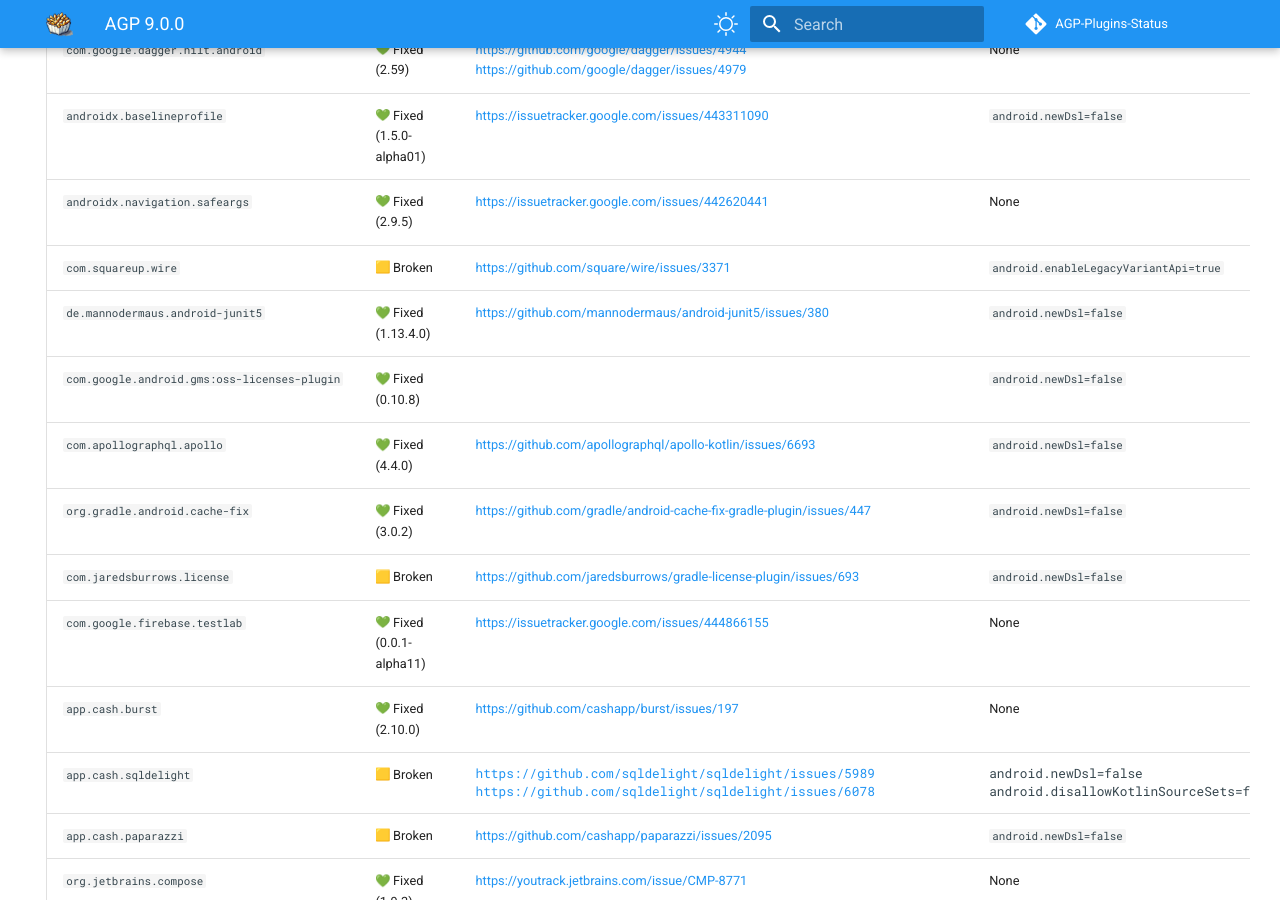
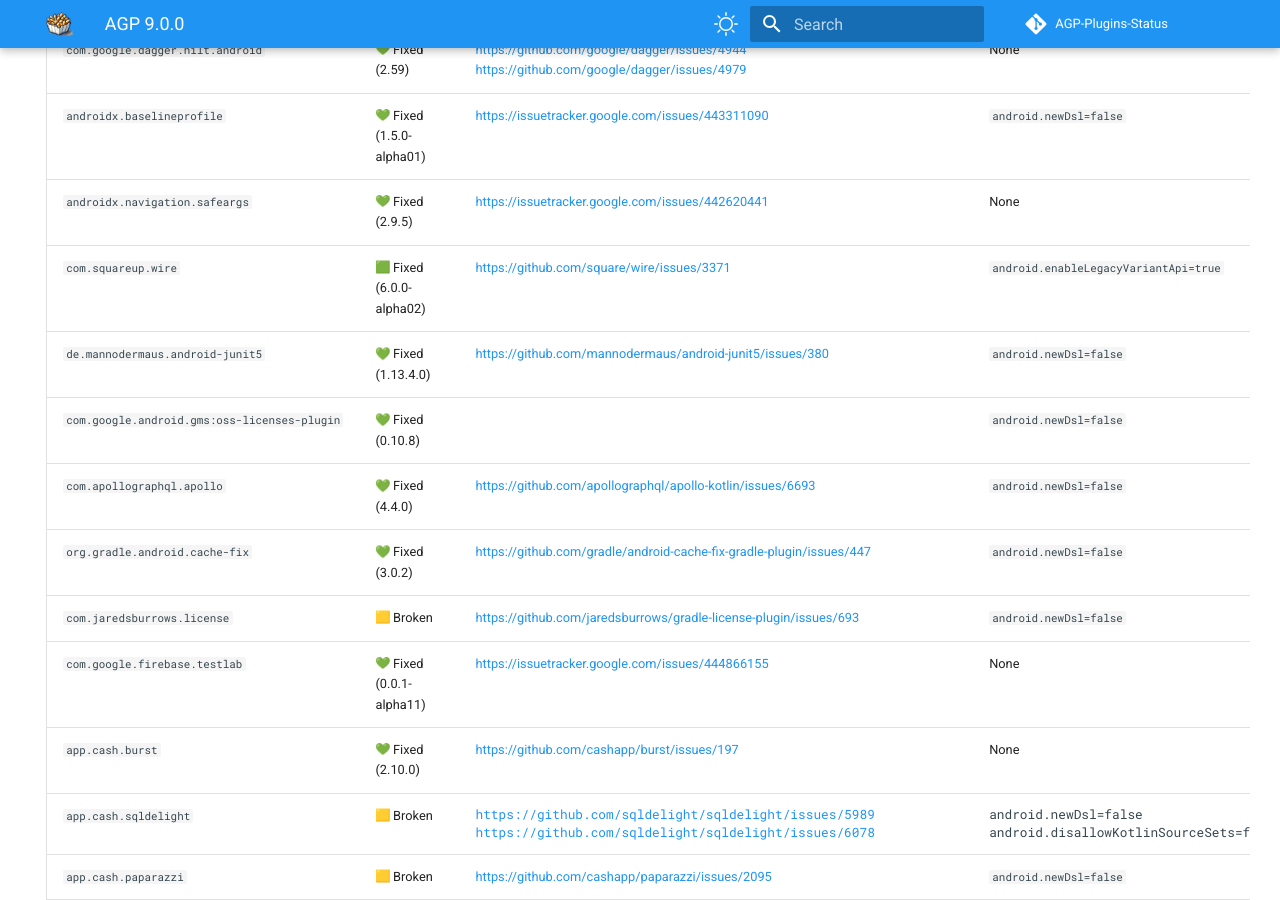
Before and after one commit to pablobaxter/AGP-Plugins-Status, an MkDocs documentation site: the page built from docs/agp-9.0.0.md, in a window 1280 px wide and 900 px high, scrolled down 1268 px. Built offline with MkDocs 1.6.1 and Material for MkDocs 9.7.7, drawn with Linux system fonts in a browser that asks for light colours; emoji names are drawn with the system emoji font; comment, search, counter and statistics services are not loaded; some of the changed lines change nothing that is shown.

Commit message:
Update wire status

```diff
--- a/docs/agp-9.0.0.md
+++ b/docs/agp-9.0.0.md
@@ -41,7 +41,7 @@
 | `com.google.dagger.hilt.android` | :green_heart: Fixed (2.59) | https://github.com/google/dagger/issues/4944<br>https://github.com/google/dagger/issues/4979 | None | Fixed in https://github.com/google/dagger/releases/tag/dagger-2.59 |
 | `androidx.baselineprofile` | :green_heart: Fixed (1.5.0-alpha01) | https://issuetracker.google.com/issues/443311090 | `android.newDsl=false` | |
 | `androidx.navigation.safeargs` | :green_heart: Fixed (2.9.5) | https://issuetracker.google.com/issues/442620441 | None | Addressed by https://r.android.com/3754932 |
-| `com.squareup.wire` | :yellow_square: Broken | https://github.com/square/wire/issues/3371 | `android.enableLegacyVariantApi=true` | The given workaround may not work any longer with AGP 9.0.0-beta01. Needs to be verified with `android.newDsl=false` |
+| `com.squareup.wire` | :green_square: Fixed (6.0.0-alpha02) | https://github.com/square/wire/issues/3371 | `android.enableLegacyVariantApi=true` | Fixed in https://github.com/square/wire/pull/3504 |
 | `de.mannodermaus.android-junit5` | :green_heart: Fixed (1.13.4.0) | https://github.com/mannodermaus/android-junit5/issues/380 | `android.newDsl=false` | |
 | `com.google.android.gms:oss-licenses-plugin` | :green_heart: Fixed (0.10.8) | | `android.newDsl=false` | |
 | `com.apollographql.apollo` | :green_heart: Fixed (4.4.0) | https://github.com/apollographql/apollo-kotlin/issues/6693 | `android.newDsl=false` | Addressed by https://github.com/apollographql/apollo-kotlin/pull/6703 |
```
